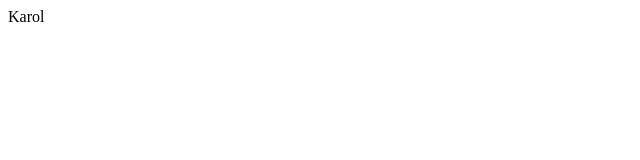
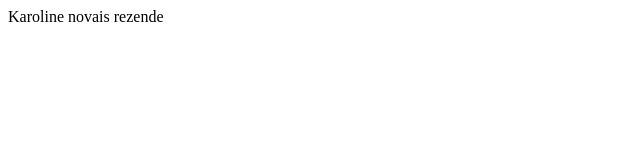
Before and after one commit to karolrezend2/git-teste, a plain HTML site: page index.html in a window 1280 px wide. Shown: the whole page, without its empty margins (0-640 px from the left). Drawn offline with Linux system fonts and the light colour scheme.

Commit message:
testando branch

```diff
--- a/index.html
+++ b/index.html
@@ -6,6 +6,6 @@
     <title>Document</title>
 </head>
 <body>
-    Karol
+    Karoline novais rezende
 </body>
 </html>
```
